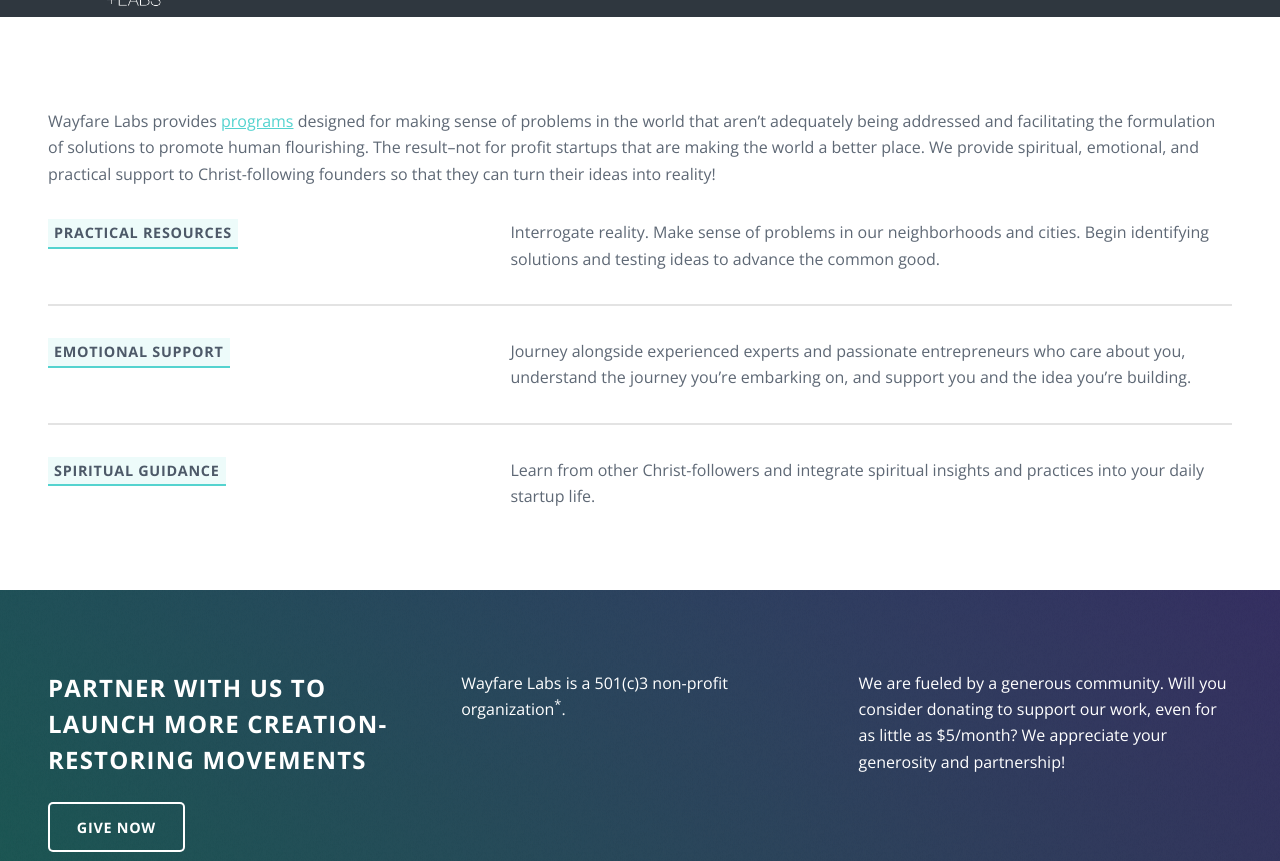
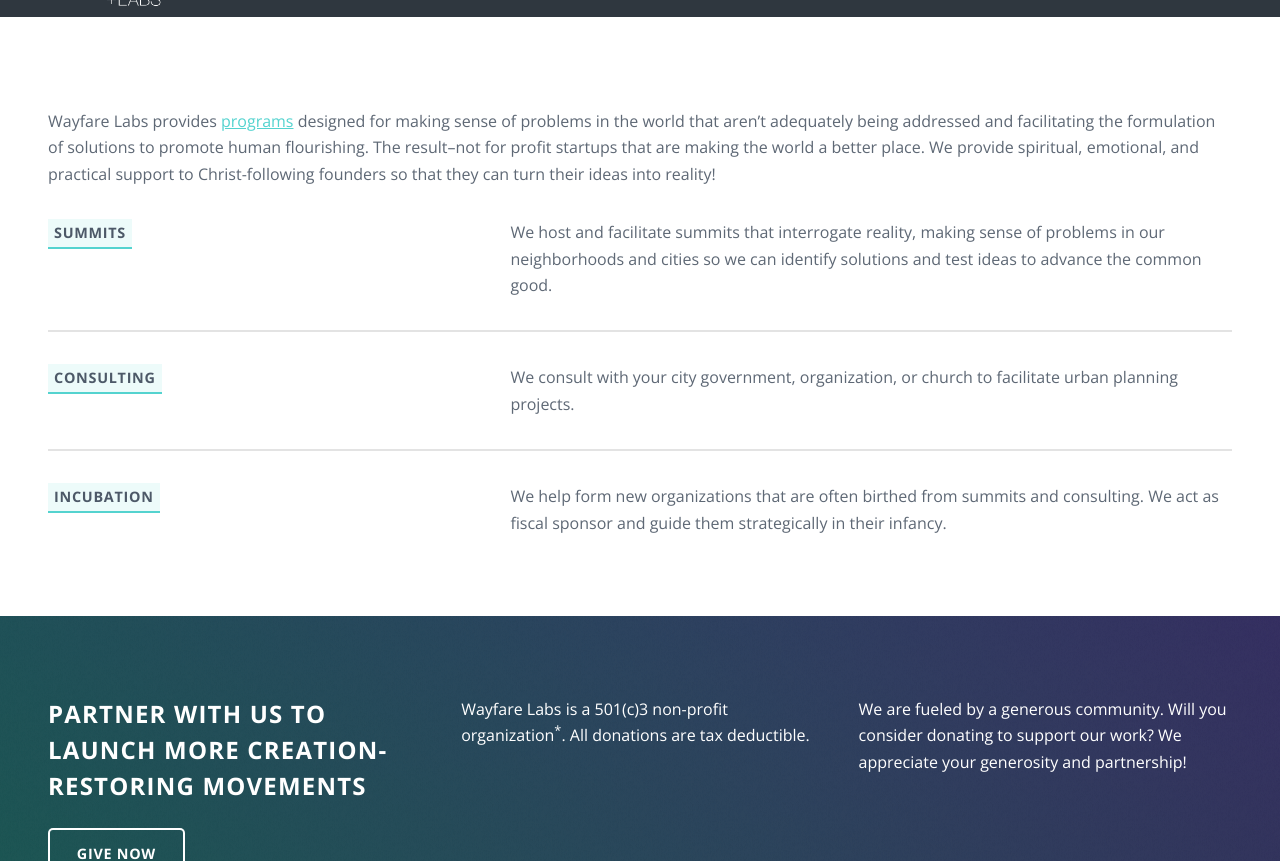
Before and after one commit to wayfareio/wayfarelabs.org, a Jekyll site: the page built from index.markdown, in a window 1280 px wide and 900 px high, scrolled down 525 px, cut to the strip 39-900 px from the top of the window. Built offline with Jekyll 4.4.1, drawn with Linux system fonts in a browser that asks for light colours; comment, search, counter and statistics services are not loaded.

Commit message:
Updated Index

```diff
--- a/index.markdown
+++ b/index.markdown
@@ -14,22 +14,23 @@
     emotional, and practical support to Christ-following founders so that they can
     turn their ideas into reality!
   list:
-  - title: Practical Resources
-    description: Interrogate reality. Make sense of problems in our neighborhoods
-      and cities. Begin identifying solutions and testing ideas to advance the common
-      good.
-  - title: Emotional Support
-    description: Journey alongside experienced experts and passionate entrepreneurs
-      who care about you, understand the journey you're embarking on, and support
-      you and the idea you're building.
-  - title: Spiritual Guidance
-    description: Learn from other Christ-followers and integrate spiritual insights
-      and practices into your daily startup life.
+  - title: Summits
+    description: We host and facilitate summits that interrogate reality, making sense
+      of problems in our neighborhoods and cities so we can identify solutions and
+      test ideas to advance the common good.
+  - title: Consulting
+    description: We consult with your city government, organization, or church to
+      facilitate urban planning projects.
+  - title: Incubation
+    description: We help form new organizations that are often birthed from summits
+      and consulting. We act as fiscal sponsor and guide them strategically in their
+      infancy.
 cta:
   title: Partner with us to launch more creation-restoring movements
-  description: "Wayfare Labs is a 501(c)3 non-profit organization<sup>\\*</sup>. \n\nWe
-    are fueled by a generous community. Will you consider donating to support our
-    work, even for as little as $5/month? We appreciate your generosity and partnership!"
+  description: |-
+    Wayfare Labs is a 501(c)3 non-profit organization<sup>\*</sup>. All donations are tax deductible.
+
+    We are fueled by a generous community. Will you consider donating to support our work? We appreciate your generosity and partnership!
 features:
   title: Community Matters. Let Us Introduce You to Ours.
   description: The foundation of our programs is Christ-centered community. Here are
```
